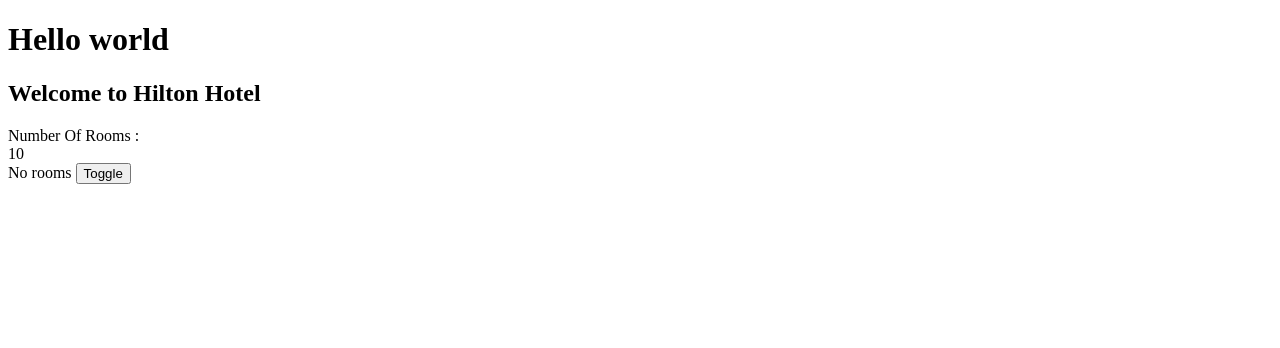
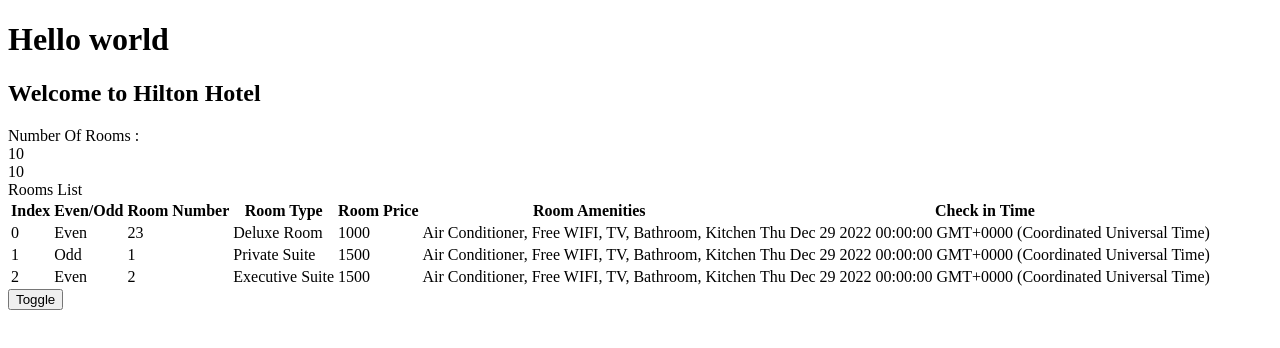
Before and after one commit to steph-codes/hotelinventoryapp, an Angular app: page / in a window 1280 px wide. Shown: the top 348 px of the page. Built offline with nearby package versions, Linux system fonts and the light colour scheme.

Commit message:
Structural Directives *ngFor, IF

```diff
--- a/src/app/rooms/rooms.component.html
+++ b/src/app/rooms/rooms.component.html
@@ -4,10 +4,33 @@
   <div [innerText]="numberOfRooms"></div>
 </div>
 
+<!--checks if there are available room-->
 {{ rooms?.availableRooms ?? 'No rooms' }}
 
-<div *ngIf="rooms?.availableRooms">
+<div *ngIf="rooms.availableRooms > 0">
   Rooms List
+  <!--- {{ roomList }} -->
+  <table>
+    <tr>
+      <th>Index</th>
+      <th>Even/Odd</th>
+      <th>Room Number</th>
+      <th>Room Type</th>
+      <th>Room Price</th>
+      <th>Room Amenities</th>
+      <th>Check in Time</th>
+
+    </tr>
+    <tr *ngFor="let room of roomList; let e = even; let o = odd; let i = index">
+      <td>{{ i }}</td>
+      <td>{{ e ? "Even" : "Odd" }}</td>
+      <td>{{ room.roomNumber }}</td>
+      <td>{{ room.roomType}}</td>
+      <td>{{ room.price}}</td>
+      <td>{{ room.amenities}}</td>
+      <td>{{ room.checkinTime}}</td>
+    </tr>
+  </table>
 </div>
 
 <button (click)="toggle()">Toggle</button>
--- a/src/app/rooms/rooms.component.ts
+++ b/src/app/rooms/rooms.component.ts
@@ -1,5 +1,5 @@
 import { Component } from '@angular/core';
-import { Room } from './rooms';
+import { Room, RoomList } from './rooms';
 
 @Component({
   selector: 'hinv-rooms',
@@ -15,10 +15,39 @@
 
   rooms : Room  = {
 
-    // totalRooms: 20,
-    // availableRooms: 10,
-    // bookedRooms: 5,
+    totalRooms: 20,
+    availableRooms: 10,
+    bookedRooms: 5,
   }
+
+  roomList : RoomList[] = [{
+    roomNumber: 23,
+    roomType : 'Deluxe Room',
+    amenities: 'Air Conditioner, Free WIFI, TV, Bathroom, Kitchen',
+    price: 1000,
+    photos: 'https://images.unsplash.com/photo-1618773928121-c32242e63f39?ixlib=rb-4.0.3&ixid=MnwxMjA3fDB8MHxwaG90by1wYWdlfHx8fGVufDB8fHx8&auto=format&fit=crop&w=870&q=80',
+    checkinTime: new Date ('29-Dec-2022'),
+    checkoutTime: new Date ('30-Dec-2022'),
+  },
+  {
+    roomNumber: 1,
+    roomType : 'Private Suite',
+    amenities: 'Air Conditioner, Free WIFI, TV, Bathroom, Kitchen',
+    price: 1500,
+    photos: 'https://images.unsplash.com/photo-1602002418082-a4443e081dd1?ixlib=rb-4.0.3&ixid=MnwxMjA3fDB8MHxwaG90by1wYWdlfHx8fGVufDB8fHx8&auto=format&fit=crop&w=774&q=80',
+    checkinTime: new Date ('29-Dec-2022'),
+    checkoutTime: new Date ('30-Dec-2022'),
+  },
+  {
+    roomNumber: 2,
+    roomType : 'Executive Suite',
+    amenities: 'Air Conditioner, Free WIFI, TV, Bathroom, Kitchen',
+    price: 1500,
+    photos: 'https://images.unsplash.com/photo-1621293954908-907159247fc8?ixlib=rb-4.0.3&ixid=MnwxMjA3fDB8MHxwaG90by1wYWdlfHx8fGVufDB8fHx8&auto=format&fit=crop&w=870&q=80',
+    checkinTime: new Date ('29-Dec-2022'),
+    checkoutTime: new Date ('30-Dec-2022'),
+  }
+]
 
   toggle() {
     this.hideRooms = !this.hideRooms;
```
Also changed, not shown: src/app/rooms/rooms.ts (+13 -3 lines).
